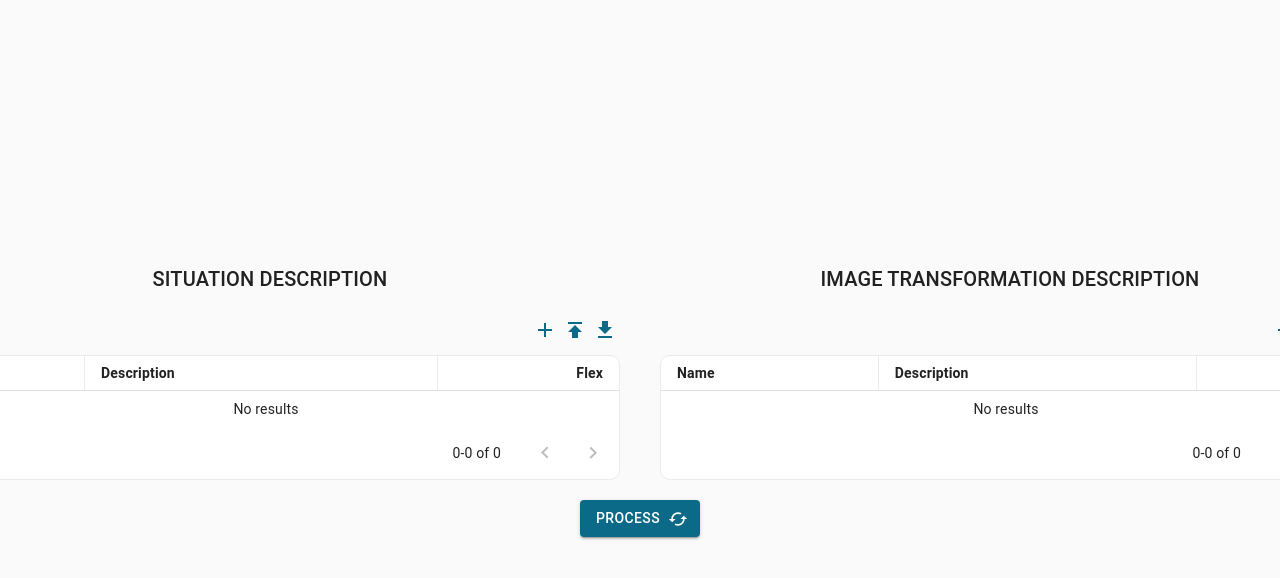
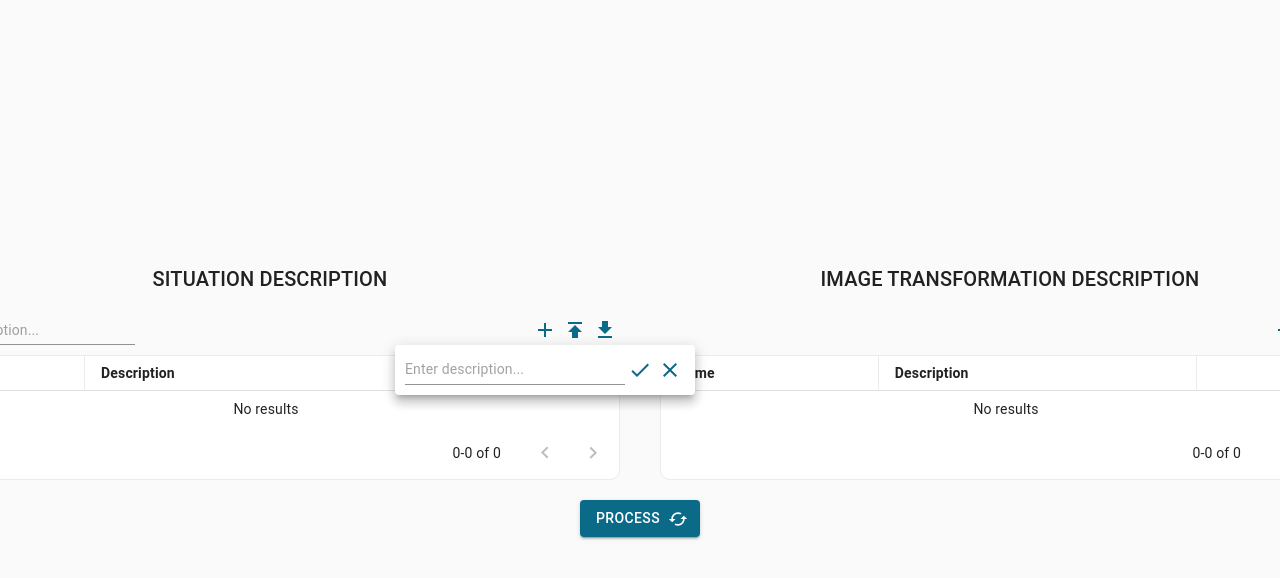
Before and after one commit to romunoff/5647537040, a React (Create React App) app: page / in a window 1280 px wide. Both pictures are taken after a click on the button 545 px from the left and 330 px from the top of the page. Shown: the top 578 px of the page. Built offline with nearby package versions, Linux system fonts and the light colour scheme.

Commit message:
Implement adding, searching and text highlighting

```diff
--- a/src/features/Home/SituationDescriptionTable/SituationDescriptionTable.tsx
+++ b/src/features/Home/SituationDescriptionTable/SituationDescriptionTable.tsx
@@ -1,15 +1,17 @@
 import { useDispatch, useSelector } from 'react-redux';
 import { selectSituationDescriptionState } from '../../../utils/selectors/situationDescription-selectors';
-import { Box, createStyles, IconButton, makeStyles, TextField, Theme, Typography } from '@material-ui/core';
+import { Box, createStyles, IconButton, makeStyles, Popover, Theme, Typography } from '@material-ui/core';
 import { PaginationTable } from '../../../shared/PaginationTable/PaginationTable';
 import { Column, Data, DataValueTypes } from '../../../shared/PaginationTable/paginationTableUtils';
 import { getColumns, getRows } from './situationDescriptionTableUtils';
 import Papa from 'papaparse';
 import {
+  addSituationDescription,
   changeSituationDescription,
   clearSituationDescription,
   loadSituationDescription,
   removeSituationDescription,
+  SituationDescription,
 } from '../../../redux/SituationDescription/reducers/situationDescriptionReducer';
 import AddIcon from '@material-ui/icons/Add';
 import PublishIcon from '@material-ui/icons/Publish';
@@ -20,6 +22,7 @@ import DeleteIcon from '@material-ui/icons/Delete';
 import DoneIcon from '@material-ui/icons/Done';
 import CloseIcon from '@material-ui/icons/Close';
 import { downloadCsvFile } from '../../../utils/download-helper';
+import { TextInput } from '../../../shared/TextInput/TextInput';
 
 export const SituationDescriptionTable = () => {
   const classes = useStyles();
@@ -27,13 +30,38 @@ export const SituationDescriptionTable = () => {
 
   const situationDescriptionState = useSelector(selectSituationDescriptionState);
 
+  const [tableData, setTableData] = useState<SituationDescription[]>([]);
   const [editRowIds, setEditRowIds] = useState<(string | number)[]>([]);
+  const [search, setSearch] = useState<string>('');
+  const [descriptionValue, setDescriptionValue] = useState<string>('');
+  const [anchorEl, setAnchorEl] = useState<HTMLButtonElement | null>(null);
+
+  useEffect(() => {
+    setTableData(situationDescriptionState.list);
+  }, [situationDescriptionState.list.length]);
+
+  useEffect(() => {
+    setTableData(
+      situationDescriptionState.list.filter((item: SituationDescription) =>
+        item.description.toLowerCase().includes(search.toLowerCase()),
+      ),
+    );
+  }, [search]);
 
   useEffect(() => {
     return () => {
       dispatch(clearSituationDescription());
     };
   }, []);
+
+  const handleOpenAddForm = (event: any) => {
+    setAnchorEl(event.currentTarget);
+  };
+
+  const handleCloseAddForm = () => {
+    setDescriptionValue('');
+    setAnchorEl(null);
+  };
 
   const uploadFile = (event: any) => {
     Papa.parse(event.target.files[0], {
@@ -51,7 +79,7 @@ export const SituationDescriptionTable = () => {
   };
 
   const formatDescriptionColumn = (value: DataValueTypes, row: Data) =>
-    editRowIds.includes(row.id) ? <TextField defaultValue={value} name={row.id.toString()} /> : value;
+    editRowIds.includes(row.id) ? <TextInput name={row.id.toString()} defaultValue={value} /> : value;
 
   const createActions = (value: DataValueTypes, row: Data) =>
     editRowIds.includes(row.id) ? (
@@ -85,18 +113,54 @@ export const SituationDescriptionTable = () => {
       </>
     );
 
+  const id = anchorEl ? 'simple-popover' : undefined;
+
   const columns: Column[] = getColumns(formatDescriptionColumn, createActions);
-  const rows: Data[] = getRows(situationDescriptionState.list);
+  const rows: Data[] = getRows(tableData);
 
   return (
     <Box className={classes.root}>
       <Box className={classes.headerContainer}>
         <Typography variant='h6'>SITUATION DESCRIPTION</Typography>
       </Box>
-      <Box className={classes.buttonsContainer}>
-        <IconButton color='primary' size='small'>
+      <Box className={classes.wrapper}>
+        <Box>
+          <TextInput placeholder='Enter description...' value={search} onChange={setSearch} />
+        </Box>
+        <Box>
+          <>
+            <IconButton color='primary' size='small' aria-describedby={id} onClick={handleOpenAddForm}>
               <AddIcon />
             </IconButton>
+            <Popover
+              id={id}
+              open={!!anchorEl}
+              anchorEl={anchorEl}
+              onClose={handleCloseAddForm}
+              anchorOrigin={{
+                vertical: 'bottom',
+                horizontal: 'center',
+              }}
+              transformOrigin={{
+                vertical: 'top',
+                horizontal: 'center',
+              }}
+            >
+              <Box className={classes.addForm}>
+                <TextInput placeholder='Enter description...' value={descriptionValue} onChange={setDescriptionValue} />
+                <IconButton
+                  color='primary'
+                  size='small'
+                  onClick={() => dispatch(addSituationDescription(descriptionValue))}
+                >
+                  <DoneIcon />
+                </IconButton>
+                <IconButton color='primary' size='small' onClick={handleCloseAddForm}>
+                  <CloseIcon />
+                </IconButton>
+              </Box>
+            </Popover>
+          </>
           <IconButton color='primary' component='label' size='small'>
             <PublishIcon />
             <input type='file' accept='.csv' onChange={uploadFile} hidden />
@@ -104,6 +168,7 @@ export const SituationDescriptionTable = () => {
           <IconButton color='primary' component='label' size='small' onClick={downloadFile}>
             <GetAppIcon />
           </IconButton>
+        </Box>
       </Box>
       <PaginationTable columns={columns} rows={rows} />
     </Box>
@@ -120,10 +185,15 @@ const useStyles = makeStyles((theme: Theme) =>
       justifyContent: 'center',
       marginBottom: theme.spacing(10),
     },
-    buttonsContainer: {
+    wrapper: {
       display: 'flex',
-      justifyContent: 'end',
+      justifyContent: 'space-between',
       marginBottom: theme.spacing(5),
+    },
+    addForm: {
+      width: '300px',
+      display: 'flex',
+      padding: theme.spacing(5),
     },
   }),
 );
--- a/src/redux/SituationDescription/reducers/situationDescriptionReducer.ts
+++ b/src/redux/SituationDescription/reducers/situationDescriptionReducer.ts
@@ -2,7 +2,7 @@ import { createSlice } from '@reduxjs/toolkit';
 import { ListState } from '../../../utils/reducer-helper';
 
 export interface SituationDescription {
-  id: string;
+  id: string | number;
   description: string;
 }
 
@@ -26,6 +26,16 @@ const situationDescriptionSlice = createSlice({
         item.id === action.payload.data.id ? { ...item, description: action.payload.data.description } : item,
       );
     },
+    addSituationDescription: (state, action) => {
+      const list = state.situationDescriptionState.list;
+      state.situationDescriptionState.list = [
+        ...list,
+        {
+          id: (+list[list.length - 1]?.id || 0) + 1,
+          description: action.payload,
+        },
+      ];
+    },
     removeSituationDescription: (state, action) => {
       state.situationDescriptionState.list = state.situationDescriptionState.list.filter(
         (item) => item.id !== action.payload,
@@ -40,6 +50,7 @@ const situationDescriptionSlice = createSlice({
 export const {
   loadSituationDescription,
   changeSituationDescription,
+  addSituationDescription,
   removeSituationDescription,
   clearSituationDescription,
 } = situationDescriptionSlice.actions;
--- /dev/null
+++ b/src/shared/TextInput/TextInput.tsx
@@ -0,0 +1,62 @@
+import { createStyles, IconButton, makeStyles, TextField } from '@material-ui/core';
+import { DataValueTypes } from '../PaginationTable/paginationTableUtils';
+import { ChangeEvent } from 'react';
+import ClearIcon from '@material-ui/icons/Clear';
+
+interface TextInputProps {
+  name?: string;
+  defaultValue?: DataValueTypes;
+  placeholder?: string;
+  value?: string;
+  onChange?: Function;
+}
+
+export const TextInput = ({ name, defaultValue, placeholder, value, onChange }: TextInputProps) => {
+  const classes = useStyles();
+
+  const handleChangeValue = (event: ChangeEvent<HTMLInputElement>) => {
+    if (onChange) {
+      onChange(event.target.value);
+    }
+  };
+
+  const handleClearValue = () => {
+    if (onChange) {
+      onChange('');
+    }
+  };
+
+  return (
+    <TextField
+      classes={{ root: classes.root }}
+      name={name}
+      defaultValue={defaultValue}
+      placeholder={placeholder}
+      value={value}
+      onChange={handleChangeValue}
+      InputProps={{
+        className: classes.input,
+        endAdornment: (
+          <IconButton size='small' onClick={handleClearValue} style={{ visibility: value ? 'visible' : 'hidden' }}>
+            <ClearIcon classes={{ root: classes.clearIcon }} />
+          </IconButton>
+        ),
+      }}
+    />
+  );
+};
+
+const useStyles = makeStyles(() =>
+  createStyles({
+    root: {
+      width: '100%',
+    },
+    input: {
+      fontSize: '0.875rem',
+    },
+    clearIcon: {
+      width: '1rem',
+      height: '1rem',
+    },
+  }),
+);
```
Also changed, not shown: src/utils/highlight-helper.ts (added, +8 -0 lines). Lines whose indentation alone changed are shown as unchanged.
